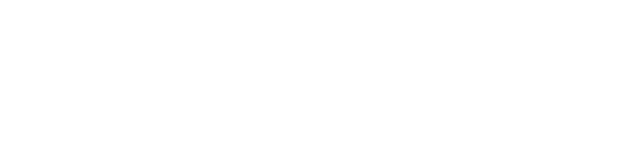
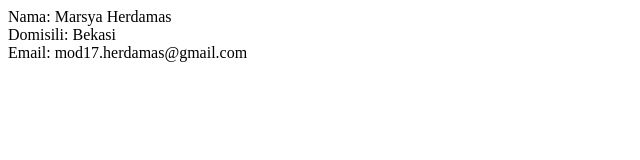
Before and after one commit to marsyamodeus/mypersonalinfo, a plain HTML site: page index.html in a window 1280 px wide. Shown: the whole page, without its empty margins (0-640 px from the left). Drawn offline with Linux system fonts and the light colour scheme.

Commit message:
add nama,domisil,email

```diff
--- a/index.html
+++ b/index.html
@@ -7,6 +7,11 @@
     <title>Document</title>
 </head>
 <body>
+    <label>Nama: Marsya Herdamas</label>
+    <br>
+    <label>Domisili: Bekasi</label>
+    <br>
+    <label>Email: mod17.herdamas@gmail.com</label>
 
 </body>
 </html>
```
